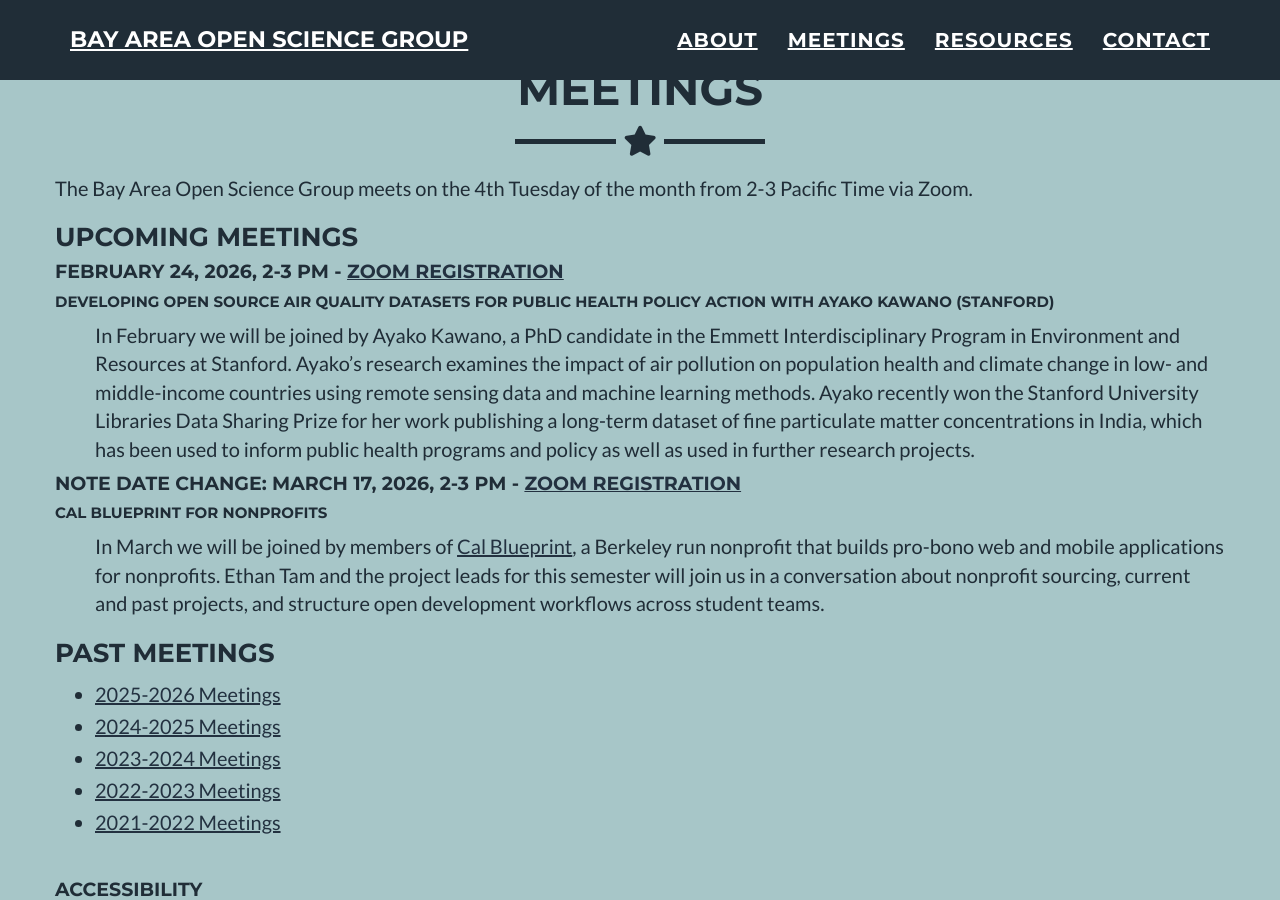
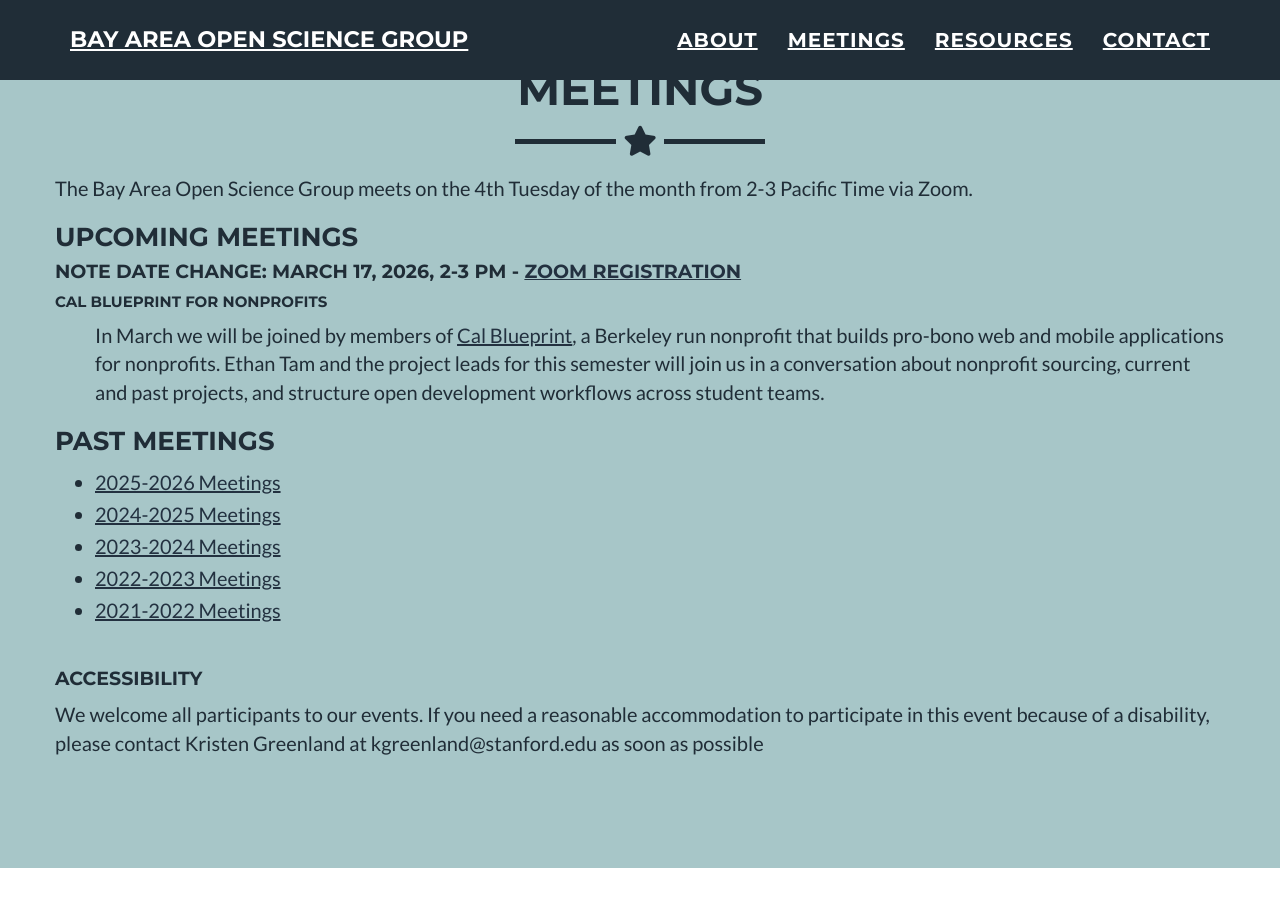
Before and after one commit to BayAreaOpenScienceGroup/BayAreaOpenScienceGroup.github.io, a Jekyll site: the page built from index.html, in a window 1280 px wide and 900 px high, scrolled down 1428 px. Built offline with Jekyll 4.4.1, drawn with Linux system fonts in a browser that asks for light colours.

Commit message:
update to upcoming meetings

```diff
--- a/_includes/meetings.html
+++ b/_includes/meetings.html
@@ -12,11 +12,6 @@
         <p>The Bay Area Open Science Group meets on the 4th Tuesday of the month from 2-3 Pacific Time via Zoom.</p>
 
         <h3>Upcoming Meetings</h3>
-
-<h4>February 24, 2026, 2-3 PM - <a href="https://ucsf.zoom.us/meeting/register/EJj5jJzyQYaGaSwlIJIlyQ#/registration">Zoom Registration</a></h4>
-<h5>Developing open source air quality datasets for public health policy action with Ayako Kawano (Stanford)</h5>
-<p style="padding-left: 40px;">
-In February we will be joined by Ayako Kawano, a PhD candidate in the Emmett Interdisciplinary Program in Environment and Resources at Stanford. Ayako’s research examines the impact of air pollution on population health and climate change in low- and middle-income countries using remote sensing data and machine learning methods. Ayako recently won the Stanford University Libraries Data Sharing Prize for her work publishing a long-term dataset of fine particulate matter concentrations in India, which has been used to inform public health programs and policy as well as used in further research projects.</p>
 
 <h4>NOTE DATE CHANGE: March 17, 2026, 2-3 PM - <a href="https://ucsf.zoom.us/meeting/register/kacXwpuiQXGOMy4-enL46g#/registration">Zoom Registration</a></h4>
 <h5>Cal Blueprint for Nonprofits</h5>
--- a/categories/past-meetings/_posts/2025-10-28-Past-Meetings-2025-2026.markdown
+++ b/categories/past-meetings/_posts/2025-10-28-Past-Meetings-2025-2026.markdown
@@ -59,7 +59,7 @@ permalink: /past-meetings/2025-2026-meetings/
     <td class="tg-0pky">Discussion of the development and applications of the UCSF Data Library. The Data Library is a project that aims to capture, curate, and share biological data generated on campus — enabling data search, exploration, visualization and cross-project analyses through a series of applications in available via a web browser.</td>
   </tr>
       <tr>
-    <td class="tg-dvpl">1/27/26</td>
+    <td class="tg-dvpl">2/24/26</td>
     <td class="tg-0pky">Developing open source air quality datasets for public health policy action</td>
     <td class="tg-0pky">Ayako Kawano, Stanford</td>
     <td class="tg-0pky">Examination of the impact of air pollution on population health and climate change in low- and middle-income countries using remote sensing data and machine learning methods. Winner of the Stanford University Libraries Data Sharing Prize for her work publishing a long-term dataset of fine particulate matter concentrations in India</td>
```
